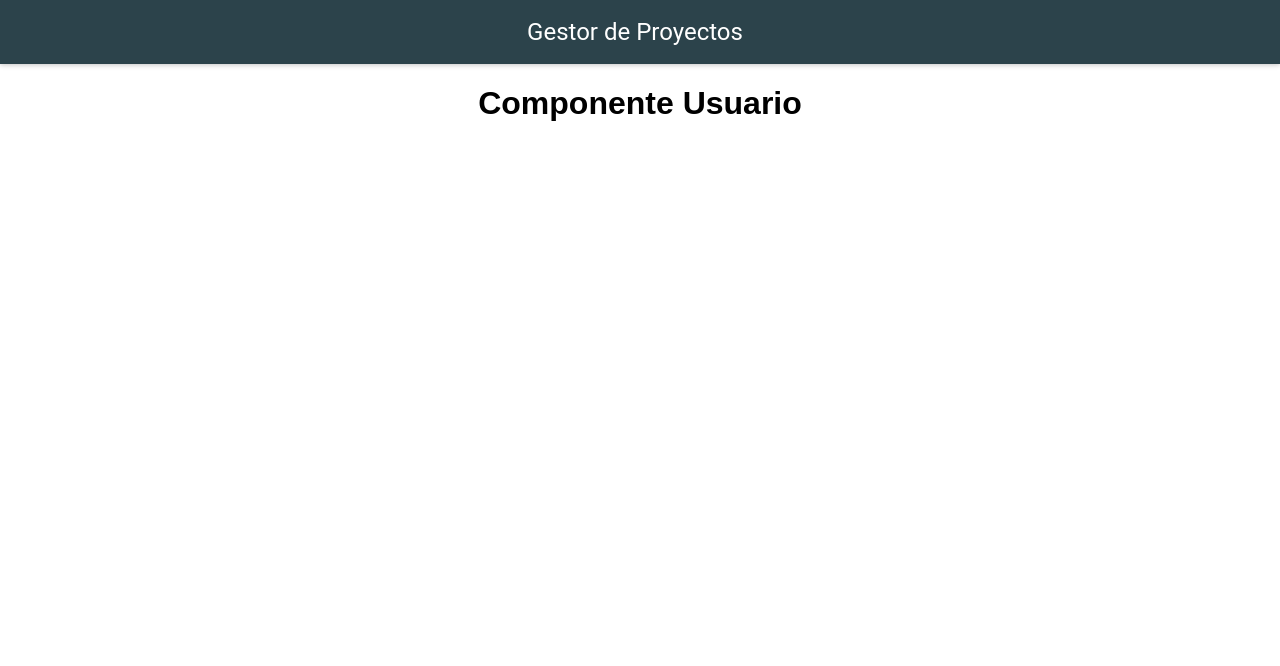
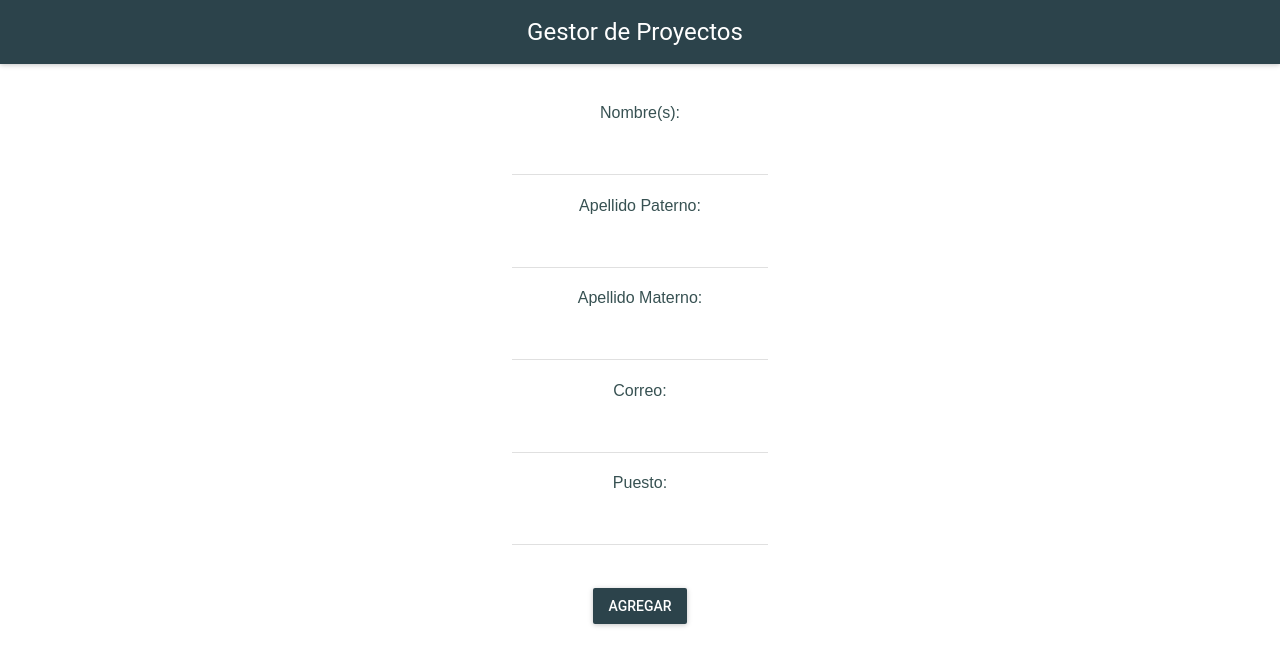
Before and after one commit to MichN7/GestorDeProyectos, a React (Create React App) app: page /admin/agregar-usuario in a window 1280 px wide. Shown: the top 666 px of the page. Built offline with nearby package versions, Linux system fonts and the light colour scheme; what react-tap-event-plugin would draw is missing.

Commit message:
componente agregar usuario

```diff
--- a/package.json
+++ b/package.json
@@ -3,6 +3,7 @@
   "version": "0.1.0",
   "private": true,
   "dependencies": {
+    "intl": "^1.2.5",
     "react": "^15.6.1",
     "react-dom": "^15.6.1",
     "react-icons": "^2.2.5",
--- a/src/components/Admin/AgregarUsuarioAdmin.css
+++ b/src/components/Admin/AgregarUsuarioAdmin.css
@@ -0,0 +1,17 @@
+div#admin-agregar h2{
+    font-size: 100%;
+    font-style: normal;
+    font-weight: 500;
+    color: #375152;
+}
+
+div#admin-agregar-button button{
+  background-color: #2C434B!important;
+}
+
+div#admin-agregar-button{
+  margin-top: 35px;
+}
+div#admin-agregar-nombre{
+  margin-top: 40px;
+}
--- a/src/components/Admin/AgregarUsuarioAdmin.js
+++ b/src/components/Admin/AgregarUsuarioAdmin.js
@@ -1,4 +1,10 @@
 import React, {Component} from 'react'
+
+//material-ui components
+import TextField from 'material-ui/TextField';
+import RaisedButton from 'material-ui/RaisedButton';
+
+//CSS
 import './AgregarUsuarioAdmin.css'
 
 class Usuario extends Component {
@@ -7,8 +13,41 @@ class Usuario extends Component {
   }
   render(){
     return(
-      <div>
-        <h1>Componente Usuario</h1>
+      <div id="admin-agregar">
+        <div id="admin-agregar-nombre">
+          <h2>Nombre(s): </h2>
+          <TextField
+            underlineFocusStyle={{borderColor: "#DED5B8"}}
+          />
+        </div>
+        <div>
+          <h2>Apellido Paterno: </h2>
+          <TextField
+            underlineFocusStyle={{borderColor: "#DED5B8"}}
+          />
+        </div>
+        <div>
+          <h2>Apellido Materno: </h2>
+          <TextField
+            underlineFocusStyle={{borderColor: "#DED5B8"}}
+          />
+        </div>
+        <div>
+          <h2>Correo: </h2>
+          <TextField
+            underlineFocusStyle={{borderColor: "#DED5B8"}}
+            type='mail'
+          />
+        </div>
+        <div>
+          <h2>Puesto: </h2>
+          <TextField
+            underlineFocusStyle={{borderColor: "#DED5B8"}}
+          />
+        </div>
+        <div id='admin-agregar-button'>
+          <RaisedButton label="Agregar" primary={true}/>
+        </div>
       </div>
     )
   }
--- a/src/components/Admin/NuevaTareaAdmin.css
+++ b/src/components/Admin/NuevaTareaAdmin.css
@@ -84,3 +84,7 @@ h4#nueva-tarea-titulo {
     margin-top: 2%;
     font-size: x-large;
 }
+
+#admin-dialog-button button{
+  background-color: #2C434B!important;
+}
--- a/src/components/Admin/NuevaTareaAdmin.js
+++ b/src/components/Admin/NuevaTareaAdmin.js
@@ -20,6 +20,11 @@ import ContentAdd from 'material-ui/svg-icons/content/add';
   //Chip
   import Chip from 'material-ui/Chip';
 
+  //Date picker
+  import DatePicker from 'material-ui/DatePicker';
+  import areIntlLocalesSupported from 'intl-locales-supported';
+  import persianUtils from 'material-ui-persian-date-picker-utils';
+
   const styles = {
     addButton:{
       marginTop:'6px',
@@ -31,6 +36,17 @@ const styles = {
       color: "#2C434B"
     },
 
+  }
+
+  //Convierte el date picker a idioma español, comprueba si se encuentra en Intl si no lo requiere en Polyfill
+
+  let DateTimeFormat;
+  if (areIntlLocalesSupported(['es-ES'])) {
+    DateTimeFormat = global.Intl.DateTimeFormat;
+  } else {
+    const IntlPolyfill = require('intl');
+    DateTimeFormat = IntlPolyfill.DateTimeFormat;
+    require('intl/locale-data/jsonp/es-ES');
   }
 
 class Chips extends Component{
@@ -73,6 +89,7 @@ class Chips extends Component{
                 <h4 id="nueva-tarea-titulo">{dato.tarea}</h4>
                 <hr className="style14"/>
                 <h4 className="nueva-tarea-desc"><strong>Encargado: </strong> {dato.encargado}</h4>
+                <h4 className="nueva-tarea-desc"><strong>Fecha límite de entrega: </strong> {dato.dia}</h4>
                 <p>
                   <strong>Descripción: </strong>{dato.descripcion}
                 </p>
@@ -97,6 +114,7 @@ class DialogTarea extends Component{
     descripcion:"",
     encargado:"",
     value:0,
+    dia:"",
     personal:["Seleccione al encargado","Juan Perez","Juana Lopez", "Jose Gonzales"]
   };
 
@@ -121,9 +139,12 @@ class DialogTarea extends Component{
     let tarea = this.state.tarea;
     let descripcion = this.state.descripcion;
     let encargado = this.state.encargado;
+    let dia = this.state.dia;
+
     this.setState({
       arreglo: this.state.arreglo.concat([{tarea:tarea,
                                            encargado:encargado,
+                                           dia:dia,
                                            descripcion:descripcion}]),
       open: false,
     });
@@ -146,6 +167,14 @@ class DialogTarea extends Component{
     chips.splice(index,1);
     this.setState({
       arreglo: chips,
+    })
+  }
+
+  setFechaDesde(x,event){
+    var fecha=JSON.stringify(event);
+    var fechaFormat=fecha.substring(1,11);
+       this.setState({
+        dia:fechaFormat
        })
   }
 
@@ -209,11 +238,22 @@ class DialogTarea extends Component{
                   rowsMax={4}
                   onChange={this.handleChangeDescripcion}
                 />
+                <h4>Día límite de entrega:</h4>
+                <DatePicker
+                  DateTimeFormat={DateTimeFormat}
+                  okLabel="OK"
+                  cancelLabel="Aceptar"
+                  locale="es-ES"
+                  onChange={(x, event) => this.setFechaDesde(x,event)}
+                />
               </div>
             </Dialog>
           </div>
         </div>
         <Chips datos={this.state.arreglo} funEliminar={this.eliminarChip.bind(this)} />
+        <div id="admin-dialog-button">
+          <RaisedButton label="Aceptar" primary={true} style={{marginTop:'15%'}}/>
+        </div>
       </div>
     )
   }
```
Also changed, not shown: src/const.js (added, +14 -0 lines). Lines whose indentation alone changed are shown as unchanged.
